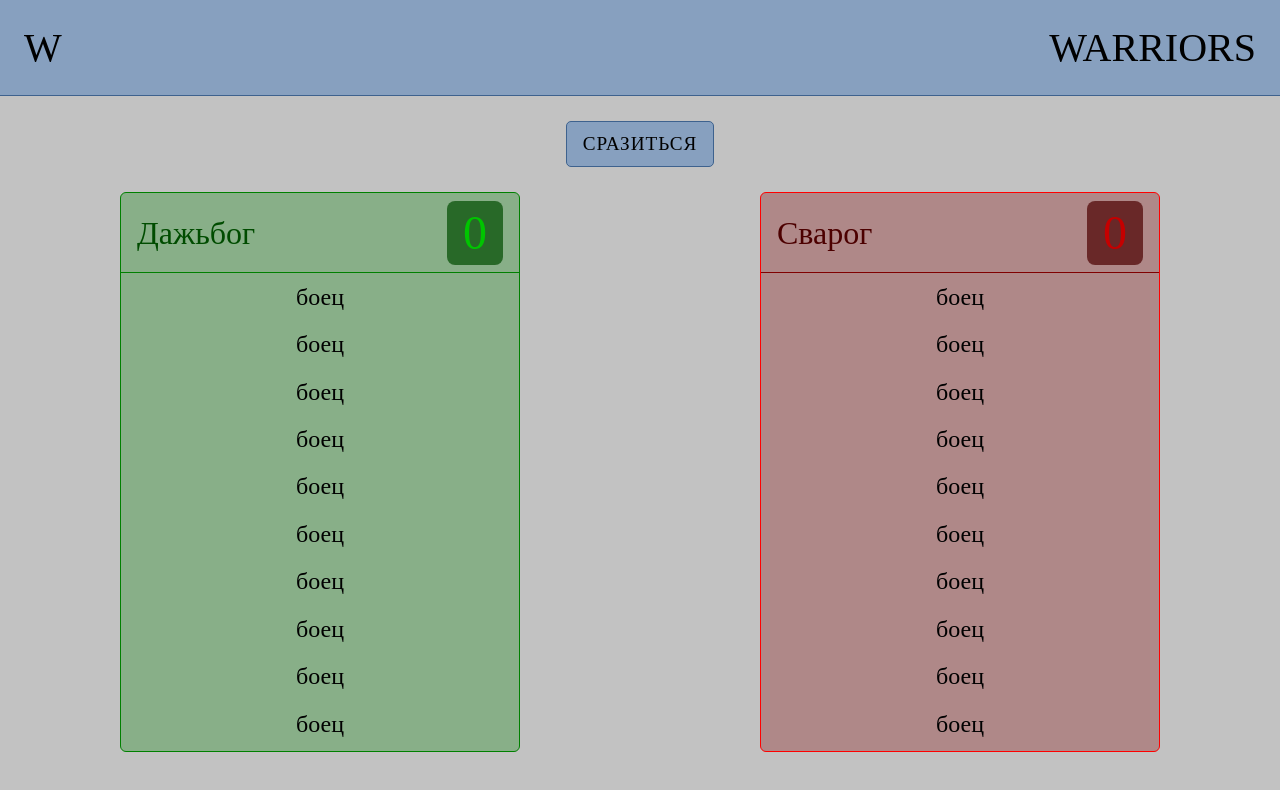
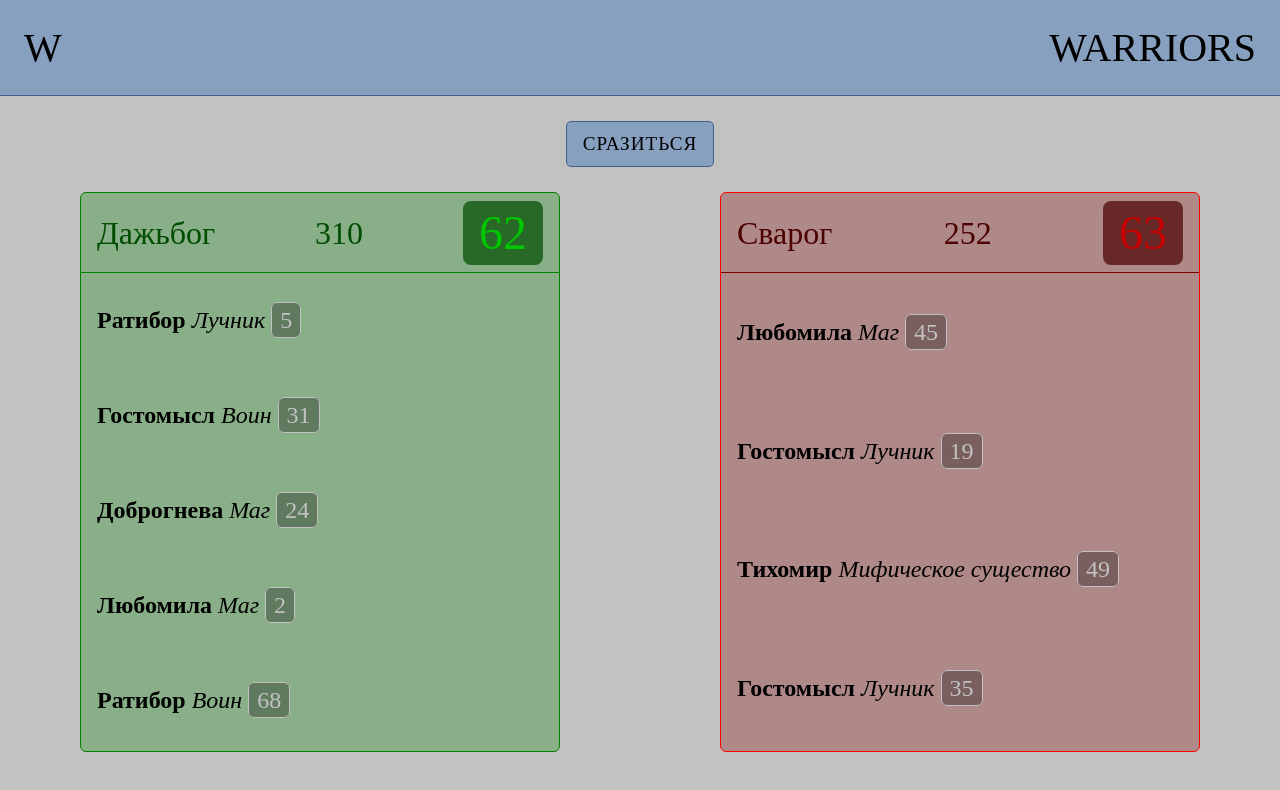
Before and after one commit to ihor-po/SimpleGameWarriors, a plain HTML site: page index.html in a window 1280 px wide. Drawn offline with Linux system fonts and the light colour scheme.

Commit message:
add warriors into div

```diff
--- a/css/main.css
+++ b/css/main.css
@@ -99,7 +99,7 @@ main {
     height: 20%;
 }
 .section-fight__armies {
-    width: 25rem;
+    width: 30rem;
     height: 100%;
     border: 1px solid #dddddd;
     border-radius: 0.375rem;
@@ -162,3 +162,16 @@ main {
     padding: 0 1rem;
     font-size: 1.5rem;
 }
+.text--bold {
+    font-weight: 600;
+}
+.text--italic {
+    font-style: italic;
+}
+.level-information {
+    border: 1px solid;
+    border-radius: 0.375rem;
+    padding: 0.25rem 0.5rem;
+    background-color: rgba(0, 0, 0, 0.3);
+    color: #c2c2c2;
+}
--- a/index.html
+++ b/index.html
@@ -22,38 +22,18 @@
 				<div class="section-fight__armies section-fight__armies--freind" id="friend">
 					<div class="section-fight__armies__hero fight__armies__hero--green conteiner--space-between container--align-items-center">
 						<h3 class="fight__armies__hero__fio fight__armies__hero__fio--green" id="friendHeroName">Герой</h3>
-						<h2 class="fight__armies__hero__level fight__armies__hero__level--green">0</h2>
+						<h3 class="fight__armies__hero__fio fight__armies__hero__fio--green" id="friendHeroPowerIndex"></h3>
+						<h2 class="fight__armies__hero__level fight__armies__hero__level--green" id="friendHeroLevel">0</h2>
 					</div>
-					<div class="section-fight__armies__army conteiner--space-around container--align-items-center">
-						<p>боец</p>
-						<p>боец</p>
-						<p>боец</p>
-						<p>боец</p>
-						<p>боец</p>
-						<p>боец</p>
-						<p>боец</p>
-						<p>боец</p>
-						<p>боец</p>
-						<p>боец</p>
-					</div>
+					<div class="section-fight__armies__army conteiner--space-around" id="friendArmyInfo"></div>
 				</div>
 				<div class="section-fight__armies section-fight__armies--enemy" id="enemy">
 					<div class="section-fight__armies__hero fight__armies__hero--red conteiner--space-between container--align-items-center">
 						<h3 class="fight__armies__hero__fio fight__armies__hero__fio--red" id="enemyHeroName">Герой</h3>
-						<h2 class="fight__armies__hero__level fight__armies__hero__level--red">0</h2>
+						<h3 class="fight__armies__hero__fio fight__armies__hero__fio--red" id="enemyHeroPowerIndex"></h3>
+						<h2 class="fight__armies__hero__level fight__armies__hero__level--red" id="enemyHeroLevel">0</h2>
 					</div>
-					<div class="section-fight__armies__army conteiner--space-around container--align-items-center">
-						<p>боец</p>
-						<p>боец</p>
-						<p>боец</p>
-						<p>боец</p>
-						<p>боец</p>
-						<p>боец</p>
-						<p>боец</p>
-						<p>боец</p>
-						<p>боец</p>
-						<p>боец</p>
-					</div>
+					<div class="section-fight__armies__army conteiner--space-around" id="enemyArmyInfo" id="enemyHeroLevel"></div>
 				</div>
 			</div>
 			<div class="section-result">
--- a/js/common.js
+++ b/js/common.js
@@ -7,9 +7,27 @@ const MAX_WARRIOR_TYPE = 4;
 const MAX_HERO_LEVEL = 99;
 const MAX_WARRIOR_LEVEL = 150;
 
+
 let names = ['Перун', 'Хорс', 'Дажьбог', 'Стрибог', 'Семаргл', 'Мокошь', 'Велес', 'Рожаницы и Род', 'Сварог', 'Сварожич'];
 let warriorNames = ['Святослав', 'Доброжир', 'Тихомир', 'Ратибор', 'Ярополк', 'Гостомысл', 'Велимудр', 'Всеволод', 'Любомила', 'Доброгнева'];
 let warriorType = ['Воин', 'Лучник', 'Маг', 'Мифическое существо'];
+
+
+let friendDiv = document.getElementById('friend');
+let enemyDiv = document.getElementById('enemy');
+
+let friendHeroName = document.getElementById('friendHeroName');
+let enemyHeroName = document.getElementById('enemyHeroName');
+
+let friendHeroPowerIndex = document.getElementById('friendHeroPowerIndex');
+let enemyHeroPowerIndex = document.getElementById('enemyHeroPowerIndex');
+
+let friendHeroLevel = document.getElementById('friendHeroLevel');
+let enemyHeroLevel = document.getElementById('enemyHeroLevel');
+
+let friendHeroArmyInfo = document.getElementById('friendArmyInfo');
+let enemyHeroArmyInfo = document.getElementById('enemyArmyInfo');
+
 
 //Получение случайного числа
 function randomNumber(min, max) {
--- a/js/index.js
+++ b/js/index.js
@@ -1,21 +1,28 @@
 'use strict'
-
-let friendDiv = document.getElementById('friend');
-let enemyDiv = document.getElementById('enemy');
-
-let friendHeroName = document.getElementById('friendHeroName');
-let enemyHeroName = document.getElementById('enemyHeroName');
 
 let friendHero = createHero();	//cоздание дружественного героя
 let enemyHero = createHero();	//cоздание вражеского героя
 
-//Изменение имени героя
+//Создание армии героя
+createHeroArmy(friendHero);
+createHeroArmy(enemyHero);
+
+//Отображение имени героя
 friendHeroName.firstChild.nodeValue = friendHero.MyName();
 enemyHeroName.firstChild.nodeValue = enemyHero.MyName();
 
-//Создание армии героя
-createHeroArmy(friendHero);
-createHeroArmy(enemyHeroName);
+//Отображение индекса силы
+friendHeroPowerIndex.innerHTML = friendHero.PowerIndex;
+enemyHeroPowerIndex.innerHTML = enemyHero.PowerIndex;
+
+//Отображение уровня героя
+friendHeroLevel.firstChild.nodeValue = friendHero.Level;
+enemyHeroLevel.firstChild.nodeValue = enemyHero.Level;
+
+//Отображение армии героя
+friendHeroArmyInfo.innerHTML = getHeroArmyInfo(friendHero);
+enemyHeroArmyInfo.innerHTML = getHeroArmyInfo(enemyHero);
+
 
 
 
@@ -60,4 +67,11 @@ function createHeroArmy(hero) {
 	}
 }
 
-//Создание
+//Создание информации о войске
+function getHeroArmyInfo(hero) {
+	let info = '';
+	hero.HerosArmy.forEach(function(warrior) {
+		info += '<p>' + warrior.warriorHtmlInfo() + '</p>';
+	});
+	return info;
+}
--- a/js/warrior.js
+++ b/js/warrior.js
@@ -18,7 +18,12 @@ class Warrior extends Human {
 
  	 //Получение полной информации о воине
  	 warriorInfo() {
- 	 	return '${this.MyName()} ${this.Type} ${this.Level}';
+ 	 	return `${this.MyName()} ${this.Type} ${this.Level}`;
+ 	 }
+
+ 	 //Получение полной информации о воине для вывода на странице
+  	 warriorHtmlInfo() {
+ 	 	return `<span class="text--bold">${this.MyName()}</span> <span class="text--italic">${this.Type}</span> <span class="level-information">${this.Level}</span>`;
  	 }
 
  	 //поднятие уровня
```
